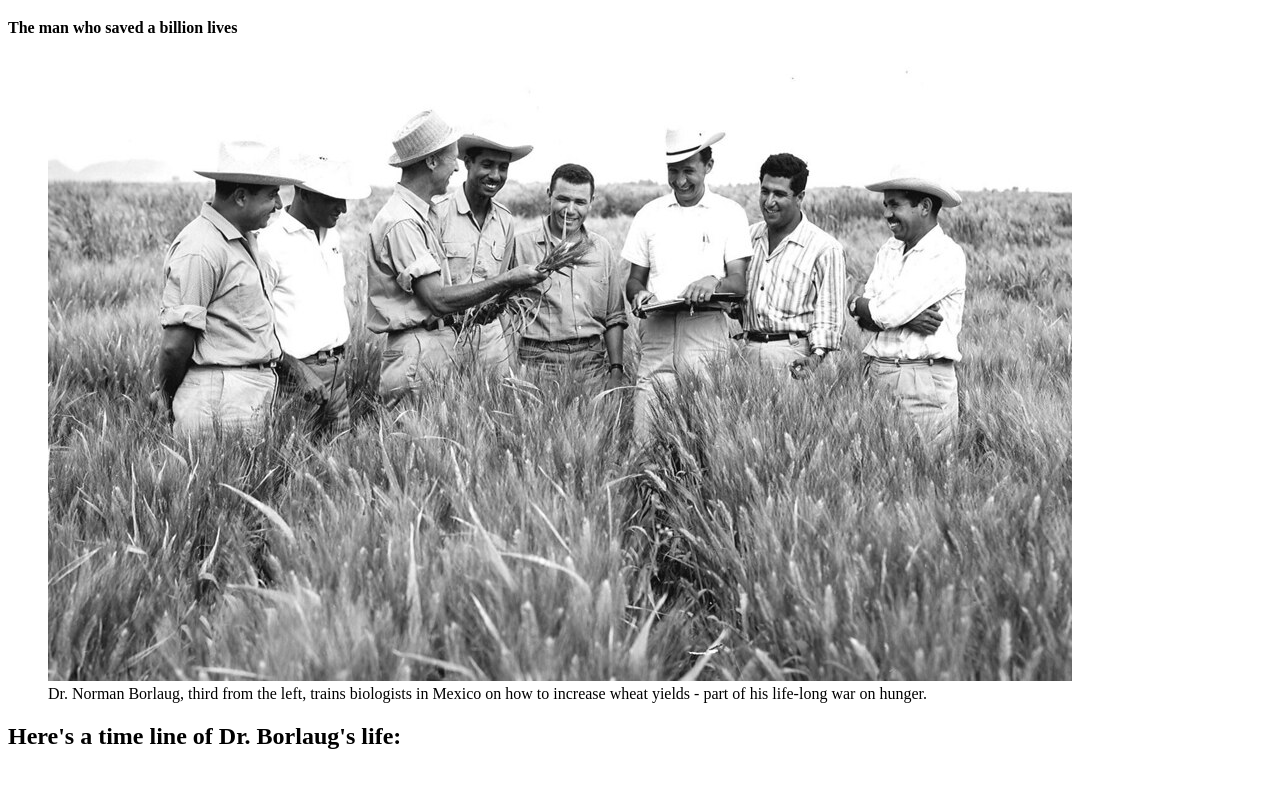
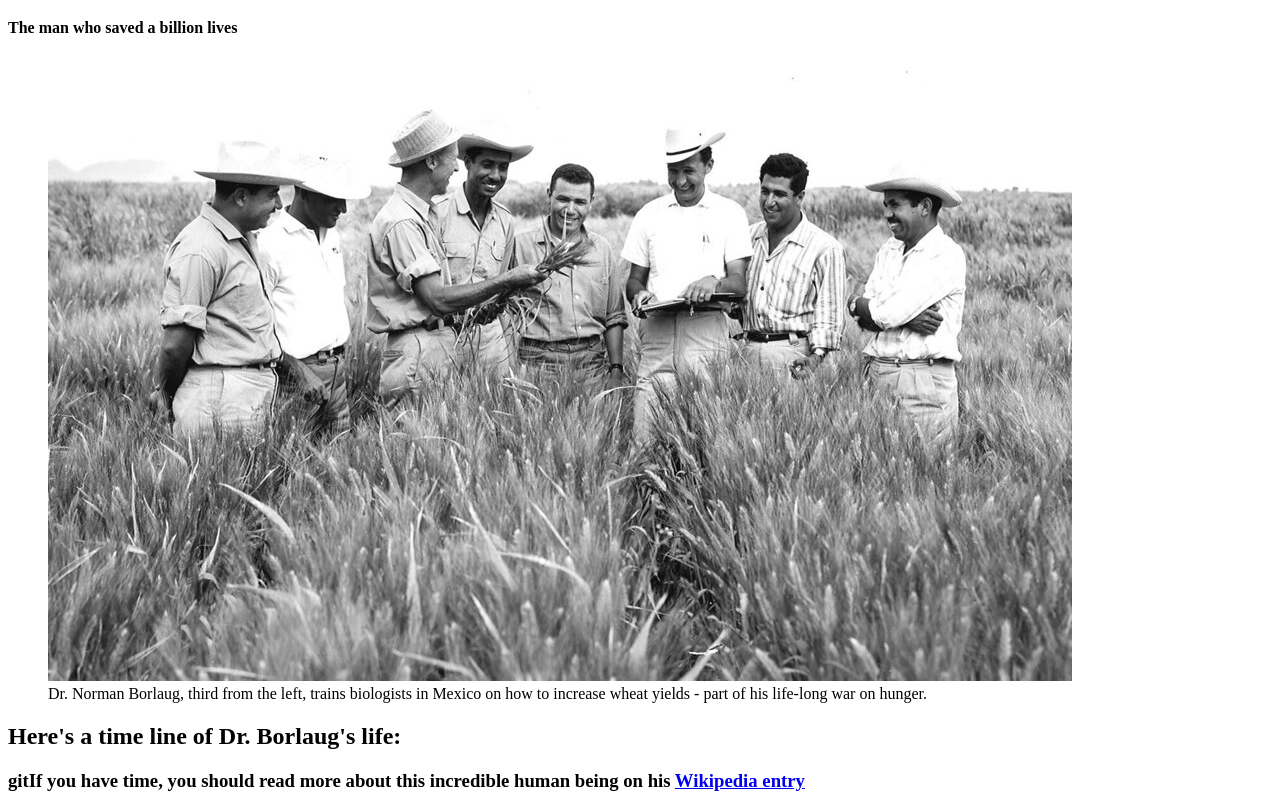
Before and after one commit to usorfaitheloho/Microverse-Tribute-page, a plain HTML site: page fcc-test-suite-template-master/index.html in a window 1280 px wide. Shown: the part 61-872 px from the top of the page. Before the commit the page ends 831 px from the top, so only its background shows below. Drawn offline with Linux system fonts and the light colour scheme.

Commit message:
Adding tribute link

```diff
--- a/fcc-test-suite-template-master/index.html
+++ b/fcc-test-suite-template-master/index.html
@@ -25,6 +25,15 @@
       <h2>Here's a time line of Dr. Borlaug's life:</h2>
     </div>
 
+    <h3> gitIf you have time, you should read more about this incredible human being on his
+    <a href="index.html" target="_blank" id="tribute-link"> Wikipedia entry</a>
+  </h3>
+
+
+
+
+
+
     <script src="https://cdn.freecodecamp.org/testable-projects-fcc/v1/bundle.js"></script>
 
     <!--
```
